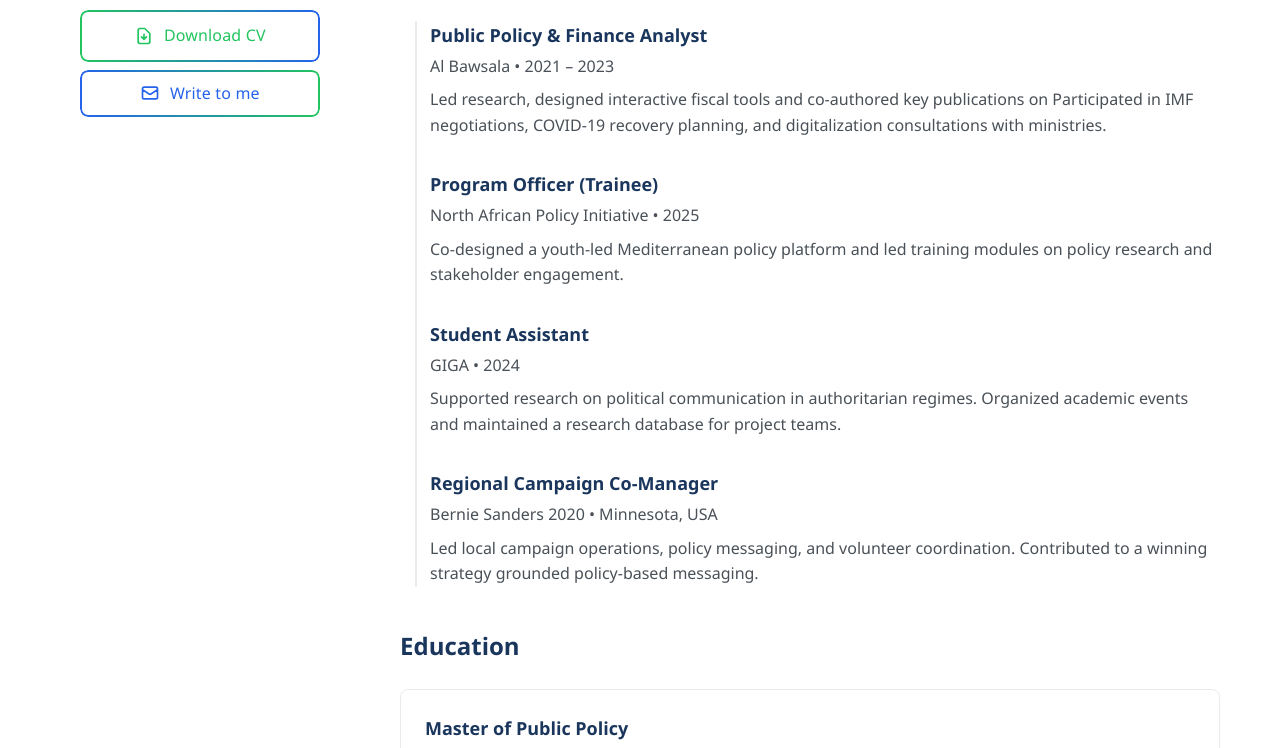
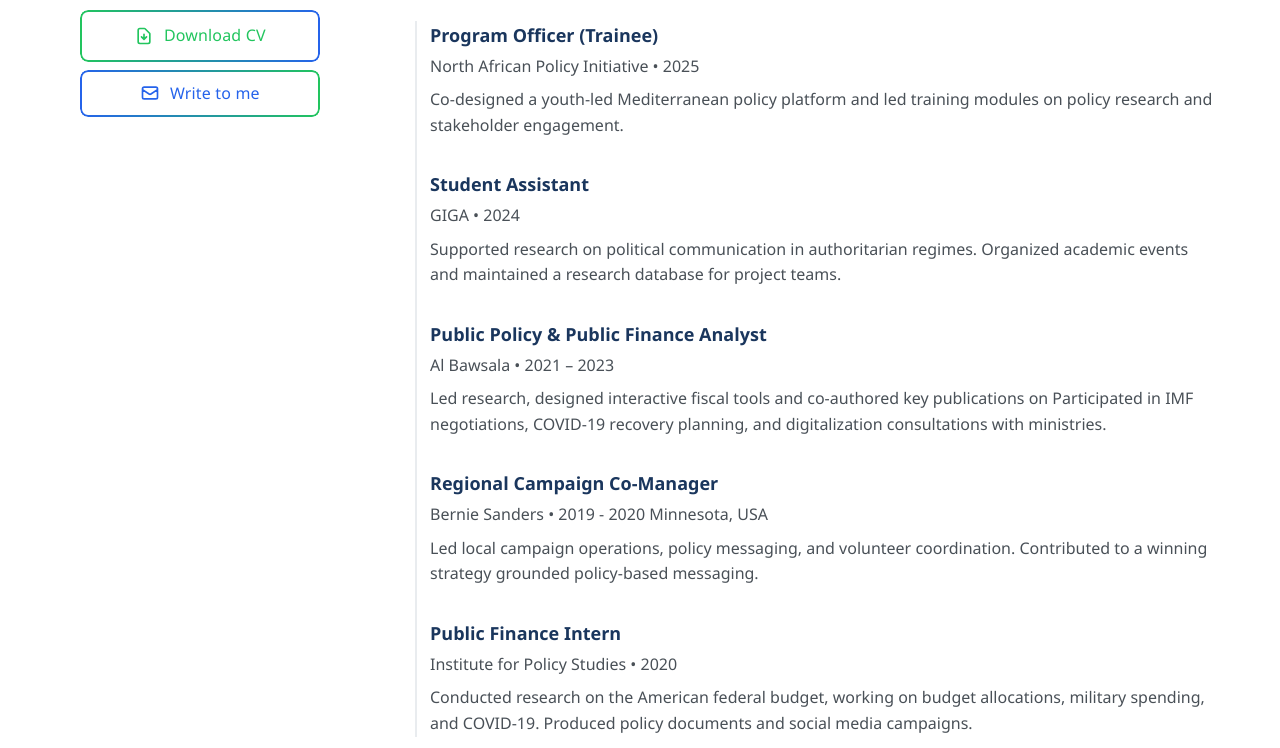
Before and after one commit to chammam-houssem/Policy-Desk, a plain HTML site: page index.html in a window 1280 px wide. Shown: the part 477-1225 px from the top of the page. Drawn offline with nearby package versions, Linux system fonts and the light colour scheme.

Commit message:
little fixes

```diff
--- a/index.html
+++ b/index.html
@@ -122,14 +122,6 @@
                                 <div class="timeline-item">
                                     <div class="timeline-marker"></div>
                                     <div class="timeline-content">
-                                        <h3>Public Policy & Finance Analyst</h3>
-                                        <p class="timeline-meta">Al Bawsala • 2021 – 2023</p>
-                                        <p>Led research, designed interactive fiscal tools and co-authored key publications on Participated in IMF negotiations, COVID-19 recovery planning, and digitalization consultations with ministries.</p>
-                                    </div>
-                                </div>
-                                <div class="timeline-item">
-                                    <div class="timeline-marker"></div>
-                                    <div class="timeline-content">
                                         <h3>Program Officer (Trainee)</h3>
                                         <p class="timeline-meta">North African Policy Initiative • 2025</p>
                                         <p>Co-designed a youth-led Mediterranean policy platform and led training modules on policy research and stakeholder engagement.</p>
@@ -146,9 +138,25 @@
                                 <div class="timeline-item">
                                     <div class="timeline-marker"></div>
                                     <div class="timeline-content">
+                                        <h3>Public Policy & Public Finance Analyst</h3>
+                                        <p class="timeline-meta">Al Bawsala • 2021 – 2023</p>
+                                        <p>Led research, designed interactive fiscal tools and co-authored key publications on Participated in IMF negotiations, COVID-19 recovery planning, and digitalization consultations with ministries.</p>
+                                    </div>
+                                </div>
+                                <div class="timeline-item">
+                                    <div class="timeline-marker"></div>
+                                    <div class="timeline-content">
                                         <h3>Regional Campaign Co-Manager</h3>
-                                        <p class="timeline-meta">Bernie Sanders 2020 • Minnesota, USA</p>
+                                        <p class="timeline-meta">Bernie Sanders • 2019 - 2020  Minnesota, USA</p>
                                         <p>Led local campaign operations, policy messaging, and volunteer coordination. Contributed to a winning strategy grounded policy-based messaging.</p>
+                                    </div>
+                                </div>
+                                <div class="timeline-item">
+                                    <div class="timeline-marker"></div>
+                                    <div class="timeline-content">
+                                        <h3>Public Finance Intern</h3>
+                                        <p class="timeline-meta">Institute for Policy Studies • 2020</p>
+                                        <p>Conducted research on the American federal budget, working on budget allocations, military spending, and COVID-19. Produced policy documents and social media campaigns.</p>
                                     </div>
                                 </div>
                             </div>
```
Also changed, not shown: featured-work.html (+4 -4 lines).
